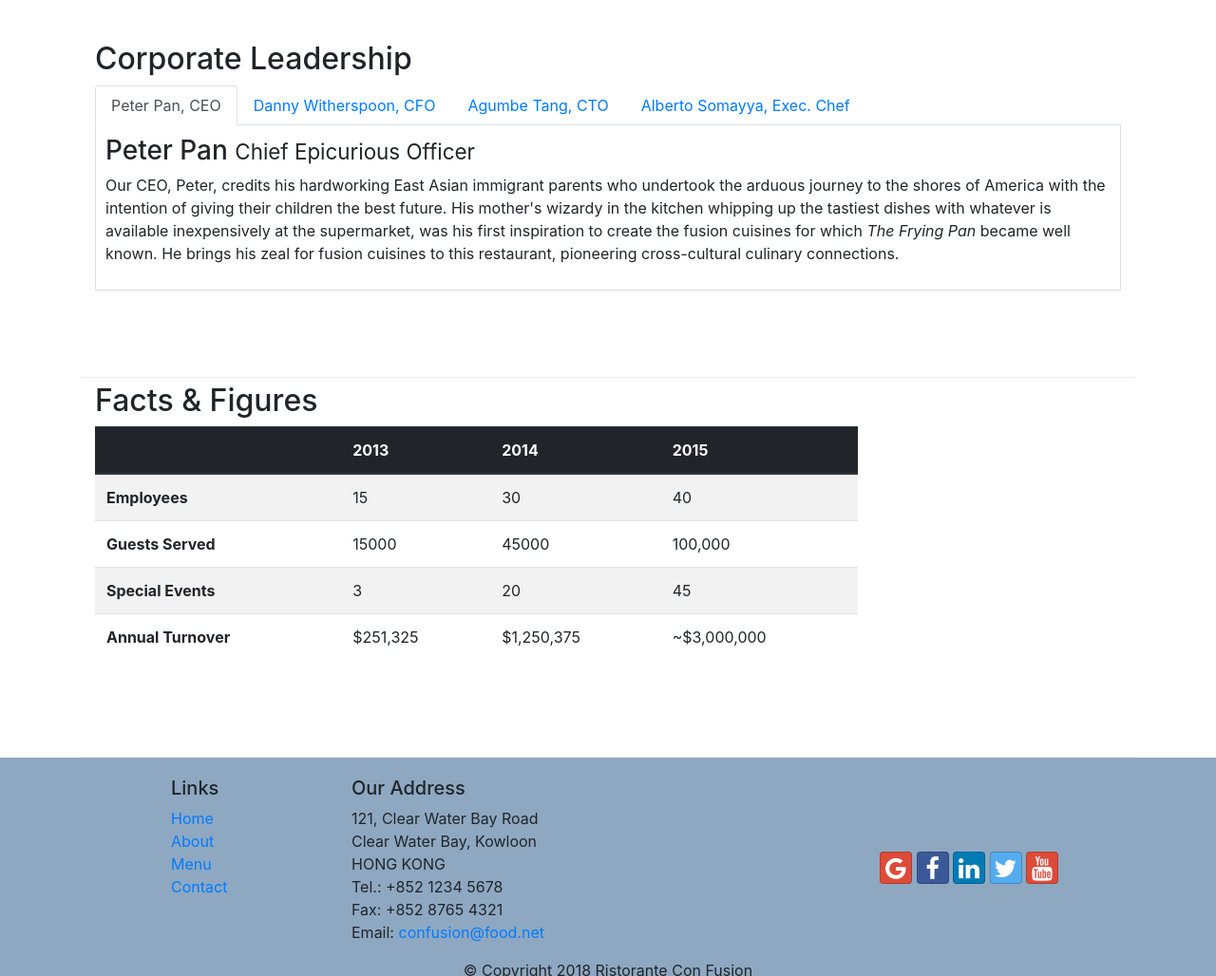
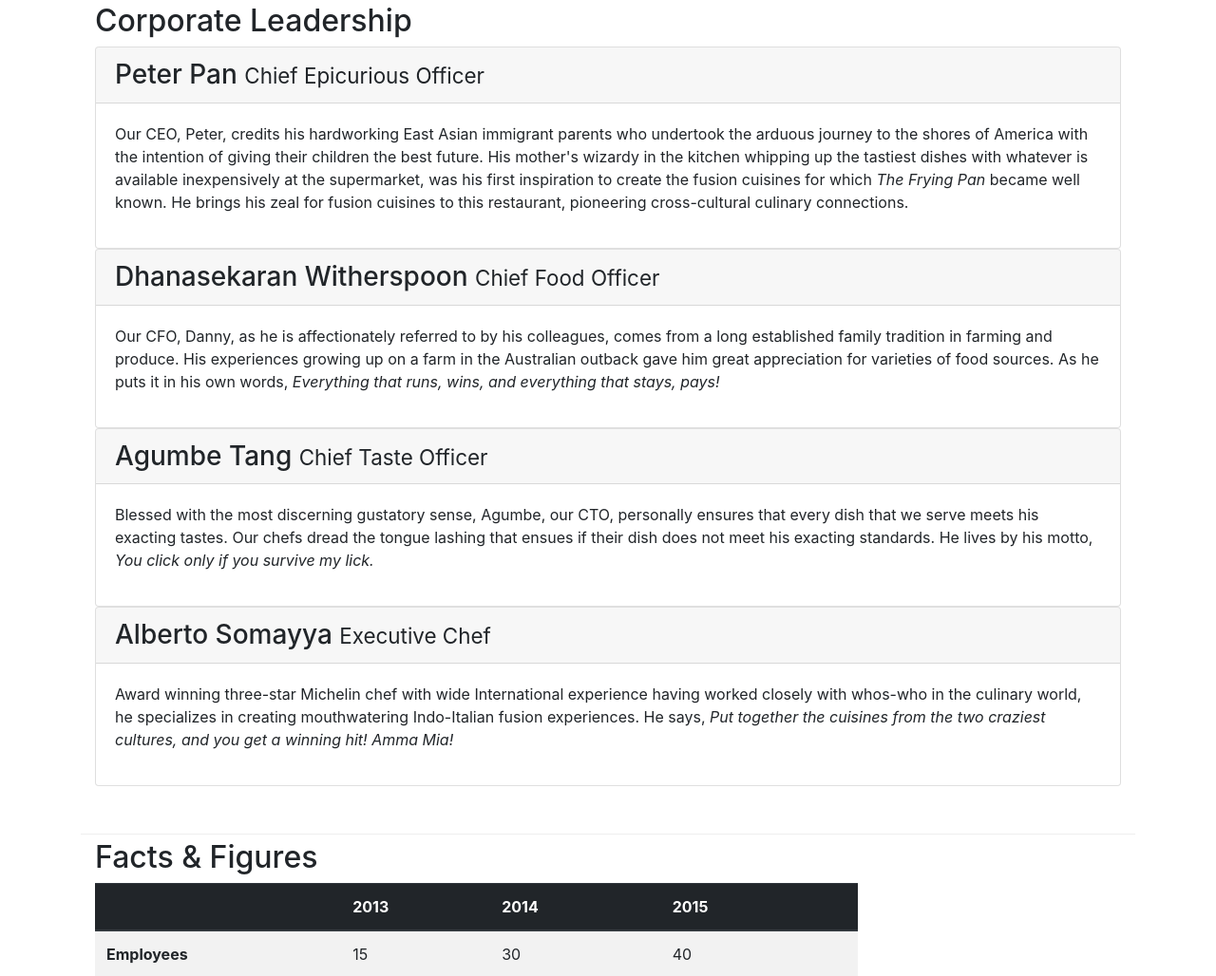
Before and after one commit to Meliwi/Front-End-Web-UI-Frameworks-and-Tools-Bootstrap-4, a website: page week3/aboutus.html in a window 1280 px wide. Shown: the part 908-1936 px from the top of the page at 95% size. Drawn offline with nearby package versions, Linux system fonts and the light colour scheme.

Commit message:
accordion didnt work

```diff
--- a/week3/aboutus.html
+++ b/week3/aboutus.html
@@ -123,40 +123,62 @@
         <div class="row row-content align-items-center">
             <div class="col-12">
                 <h2>Corporate Leadership</h2>
-                <ul class="nav nav-tabs">
-                    <li class="nav-item">
-                      <a class="nav-link active" href="#peter"
-                        role="tab" data-toggle="tab">Peter Pan, CEO</a>
-                    </li>
-                    <li class="nav-item">
-                      <a class="nav-link" href="#danny" role="tab"
-                        data-toggle="tab">Danny Witherspoon, CFO</a>
-                    </li>
-                    <li class="nav-item">
-                      <a class="nav-link" href="#agumbe"role="tab"
-                        data-toggle="tab">Agumbe Tang, CTO</a>
-                    </li>
-                    <li class="nav-item">
-                      <a class="nav-link" href="#alberto" role="tab"
-                        data-toggle="tab">Alberto Somayya, Exec. Chef</a>
-                    </li>
-                </ul>
-                <div class="tab-content">
-                    <div role="tabpanel" class="tab-pane fade show active" id="peter">
-                        <h3>Peter Pan <small>Chief Epicurious Officer</small></h3>
-                        <p class="d-none d-sm-block">Our CEO, Peter, credits his hardworking East Asian immigrant parents who undertook the arduous journey to the shores of America with the intention of giving their children the best future. His mother's wizardy in the kitchen whipping up the tastiest dishes with whatever is available inexpensively at the supermarket, was his first inspiration to create the fusion cuisines for which <em>The Frying Pan</em> became well known. He brings his zeal for fusion cuisines to this restaurant, pioneering cross-cultural culinary connections.</p>
+                <div id="accordion">
+                    <div class="card">
+                        <div class="card-header" role="tab" id="peterhead">
+                            <h3 class="mb-0">
+                                <a data-toggle="collapse" data-target="#peter">
+                                    Peter Pan <small>Chief Epicurious Officer</small>
+                                </a>
+                            </h3>
+                        </div>
+                        <div class="collapse show" id="peter" data-parent="#accordion">
+                            <div class="card-body">
+                                <p class="d-none d-sm-block">Our CEO, Peter, credits his hardworking East Asian immigrant parents who undertook the arduous journey to the shores of America with the intention of giving their children the best future. His mother's wizardy in the kitchen whipping up the tastiest dishes with whatever is available inexpensively at the supermarket, was his first inspiration to create the fusion cuisines for which <em>The Frying Pan</em> became well known. He brings his zeal for fusion cuisines to this restaurant, pioneering cross-cultural culinary connections.</p>
+                            </div>
+                        </div>
                     </div>
-                    <div role="tabpanel" class="tab-pane fade" id="danny">
-                        <h3>Dhanasekaran Witherspoon <small>Chief Food Officer</small></h3>
-                        <p class="d-none d-sm-block">Our CFO, Danny, as he is affectionately referred to by his colleagues, comes from a long established family tradition in farming and produce. His experiences growing up on a farm in the Australian outback gave him great appreciation for varieties of food sources. As he puts it in his own words, <em>Everything that runs, wins, and everything that stays, pays!</em></p>
+                    <div class="card">
+                        <div class="card-header" role="tab" id="dannyhead">
+                            <h3 class="mb-0">
+                                <a  data-toggle="collapse" data-target="#danny">
+                                    Dhanasekaran Witherspoon <small>Chief Food Officer</small>
+                                </a>
+                            </h3>
+                        </div>
+                        <div class="collapse show" id="danny" data-parent="#accordion">
+                            <div class="card-body">
+                                 <p class="d-none d-sm-block">Our CFO, Danny, as he is affectionately referred to by his colleagues, comes from a long established family tradition in farming and produce. His experiences growing up on a farm in the Australian outback gave him great appreciation for varieties of food sources. As he puts it in his own words, <em>Everything that runs, wins, and everything that stays, pays!</em></p>
+                            </div>
+                        </div>
                     </div>
-                    <div role="tabpanel" class="tab-pane fade" id="agumbe">
-                        <h3>Agumbe Tang <small>Chief Taste Officer</small></h3>
-                        <p class="d-none d-sm-block">Blessed with the most discerning gustatory sense, Agumbe, our CTO, personally ensures that every dish that we serve meets his exacting tastes. Our chefs dread the tongue lashing that ensues if their dish does not meet his exacting standards. He lives by his motto, <em>You click only if you survive my lick.</em></p>
+                    <div class="card">
+                        <div class="card-header" role="tab" id="agumbehead">
+                            <h3 class="mb-0">
+                                <a data-toggle="collapse" data-target="#agumbe">
+                                    Agumbe Tang <small>Chief Taste Officer</small>
+                                </a>
+                            </h3>
+                        </div>
+                        <div class="collapse show" id="agumbe" data-parent="#accordion">
+                            <div class="card-body">
+                                <p class="d-none d-sm-block">Blessed with the most discerning gustatory sense, Agumbe, our CTO, personally ensures that every dish that we serve meets his exacting tastes. Our chefs dread the tongue lashing that ensues if their dish does not meet his exacting standards. He lives by his motto, <em>You click only if you survive my lick.</em></p>
+                            </div>
+                        </div>
                     </div>
-                    <div role="tabpanel" class="tab-pane fade" id="alberto">
-                        <h3>Alberto Somayya <small>Executive Chef</small></h3>
-                        <p class="d-none d-sm-block">Award winning three-star Michelin chef with wide International experience having worked closely with whos-who in the culinary world, he specializes in creating mouthwatering Indo-Italian fusion experiences. He says, <em>Put together the cuisines from the two craziest cultures, and you get a winning hit! Amma Mia!</em></p>
+                    <div class="card">
+                        <div class="card-header" role="tab" id="albertohead">
+                            <h3 class="mb-0">
+                                <a data-toggle="collapse" data-target="#alberto">Alberto Somayya <small>Executive Chef</small>
+                                </a>
+                            </h3>
+
+                        </div>
+                        <div class="collapse show" id="alberto" data-parent="#accordion">
+                            <div class="card-body">
+                                <p class="d-none d-sm-block">Award winning three-star Michelin chef with wide International experience having worked closely with whos-who in the culinary world, he specializes in creating mouthwatering Indo-Italian fusion experiences. He says, <em>Put together the cuisines from the two craziest cultures, and you get a winning hit! Amma Mia!</em></p>
+                            </div>
+                        </div>
                     </div>
                 </div>
             </div>
```
